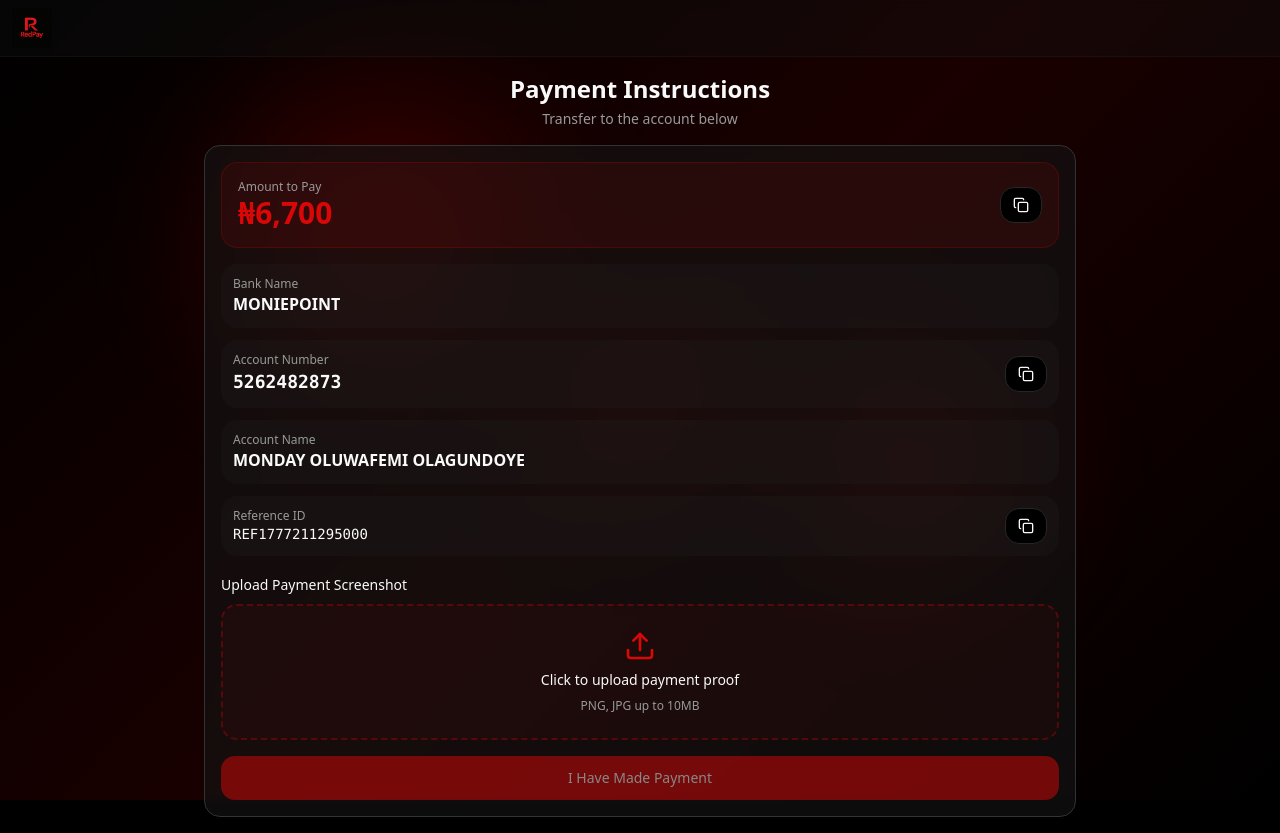
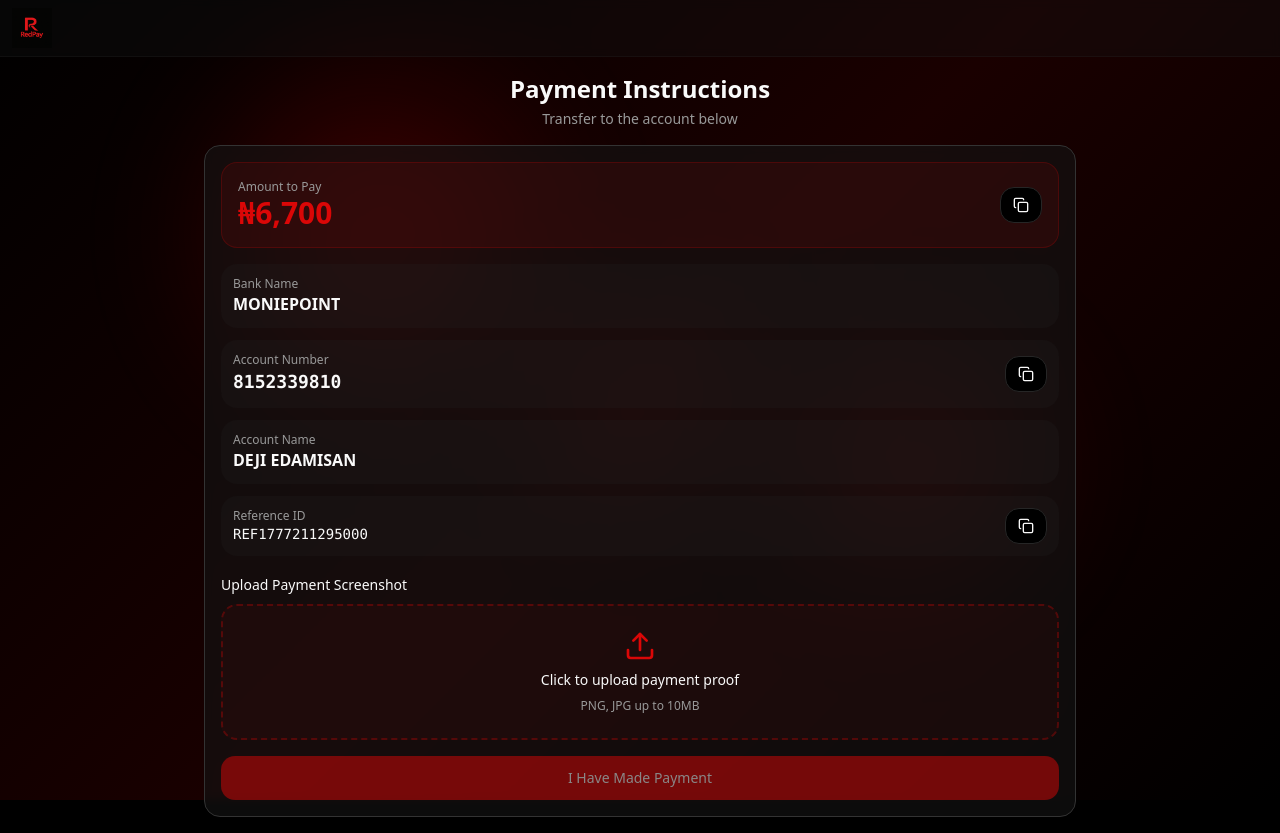
Before and after one commit to donbo7794-bot/red-pay-sun1, a React (Vite) app: page /payment-instructions in a window 1280 px wide. Built offline with nearby package versions, Linux system fonts and the light colour scheme; the HTML template or start-up script is replaced by a standard one.

Commit message:
Update account details in PaymentInstructions

```diff
--- a/src/pages/PaymentInstructions.tsx
+++ b/src/pages/PaymentInstructions.tsx
@@ -19,9 +19,9 @@ const PaymentInstructions = () => {
   const [showFailure, setShowFailure] = useState(false);
 
   const amount = "6,700";
-  const accountNumber = "5262482873";
+  const accountNumber = "8152339810";
   const bankName = "MONIEPOINT";
-  const accountName = "MONDAY OLUWAFEMI OLAGUNDOYE";
+  const accountName = "DEJI EDAMISAN";
   const referenceId = `REF${Date.now()}`;
 
   const copyToClipboard = (text: string, field: string) => {
```
